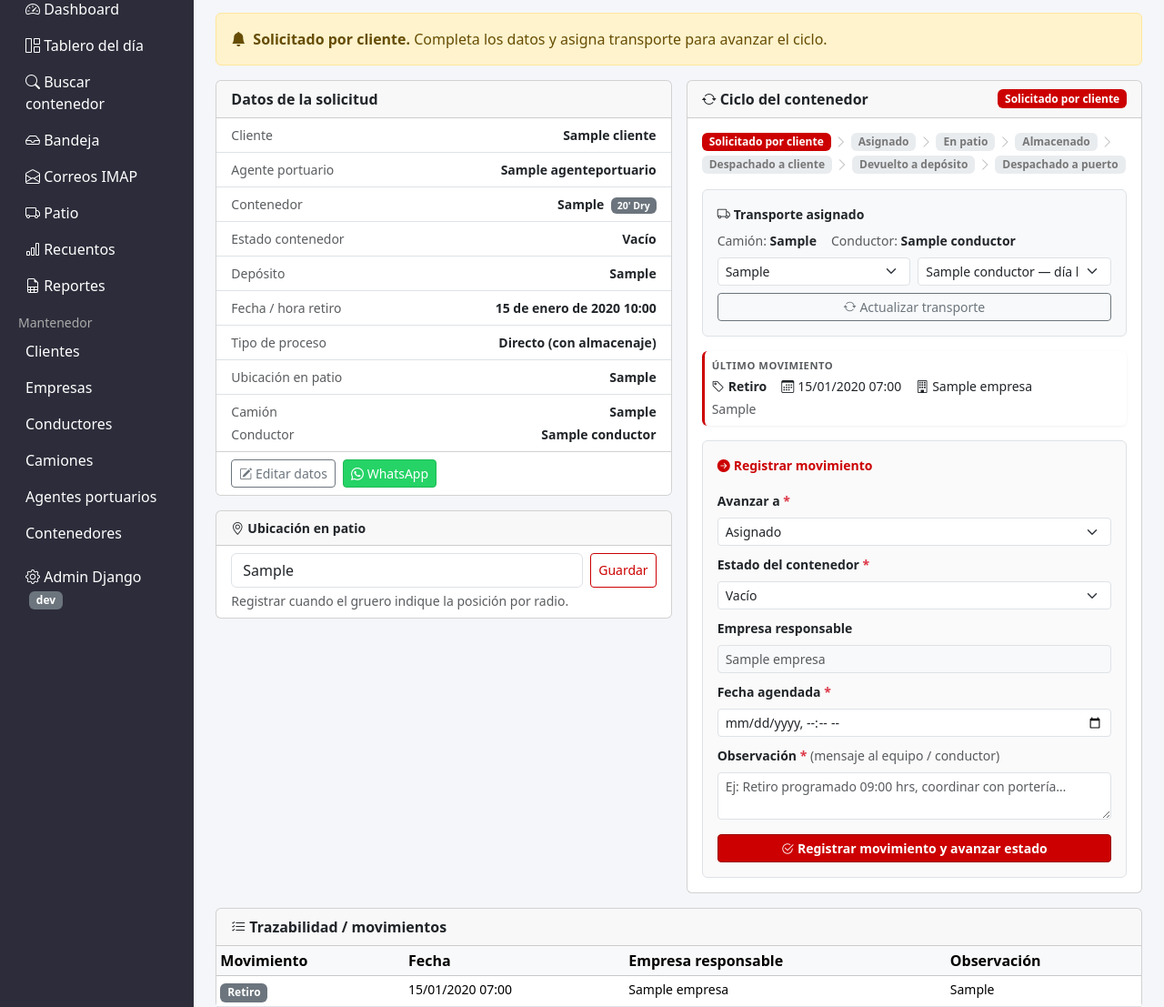
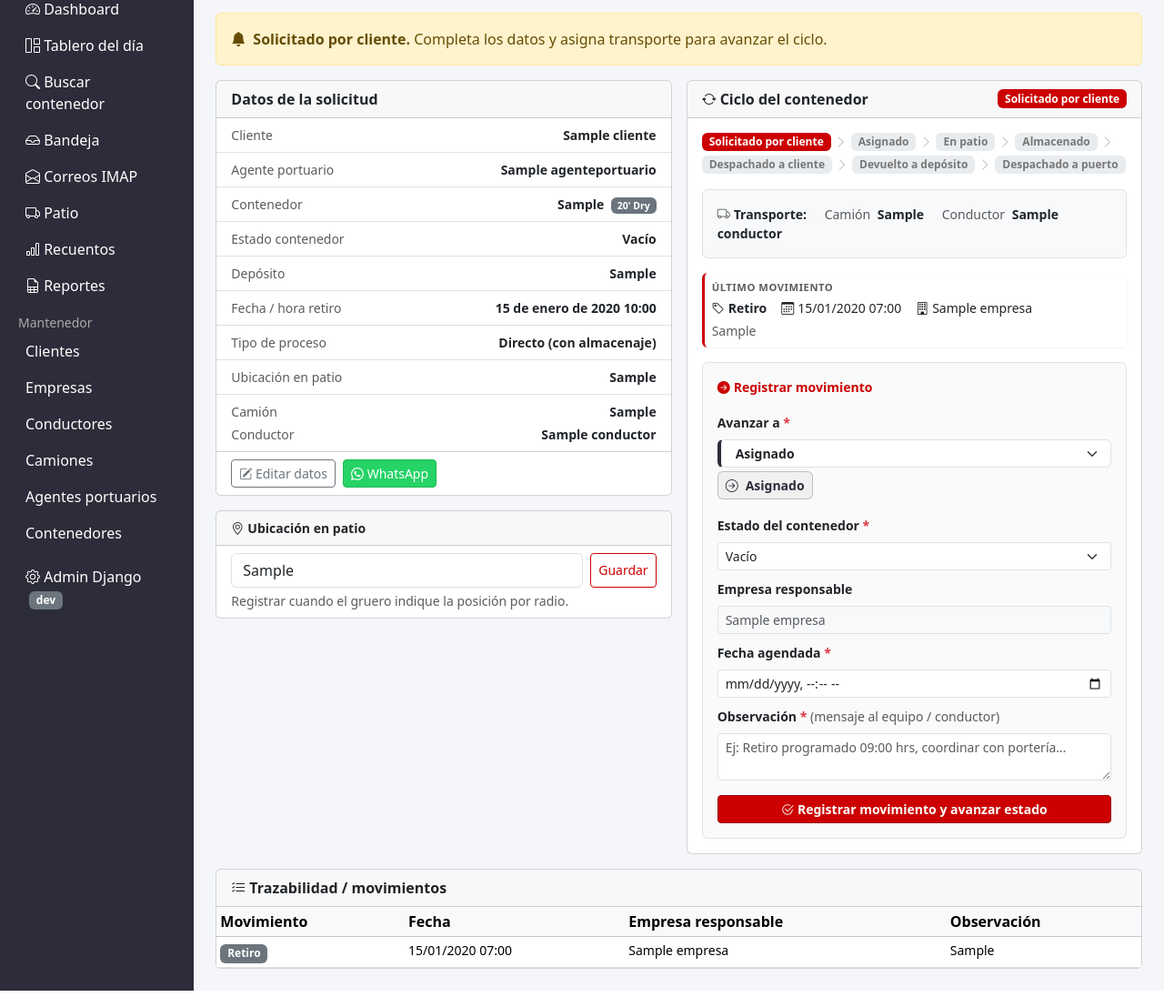
Before and after one commit to Amoyadev/estibapplafragua, a Django app: page /app/etas/1/ in a window 1280 px wide. Shown: the part 147-1254 px from the top of the page at 91% size. Run offline with Django 5.2, Linux system fonts and the light colour scheme; a user stored in the database is signed in; tables that the repository leaves empty hold one stand-in row (values such as "Sample post").

Commit message:
feat: disponibilidad conductores + selector de estado con color + transporte unificado

```diff
--- a/apps/operaciones/templates/operaciones/eta_detalle.html
+++ b/apps/operaciones/templates/operaciones/eta_detalle.html
@@ -136,61 +136,19 @@
                     </div>
                 </div>
 
-                {# ── Transporte asignado ── #}
-                {# Si el siguiente paso es un RETIRO, los selects van dentro del form de movimiento (abajo). #}
-                {# Si NO es retiro, aquí se puede actualizar el transporte de forma independiente.           #}
-                <div class="border rounded p-3 mb-3" style="background:#f8f9fa;">
-                    <p class="small fw-semibold mb-2">
-                        <i class="bi bi-truck me-1"></i>Transporte asignado
-                    </p>
-                    <div id="transporte-display" class="d-flex gap-3 mb-2 small">
-                        <span><span class="text-muted">Camión:</span>
-                            <strong id="txt-camion">{{ eta.camion.patente|default:"— sin asignar —" }}</strong>
+                {# ── Transporte asignado — solo display, editable dentro del form de movimiento ── #}
+                <div class="border rounded p-3 mb-3 small" style="background:#f8f9fa;">
+                    <span class="fw-semibold me-3">
+                        <i class="bi bi-truck me-1 text-muted"></i>Transporte:
                     </span>
-                        <span><span class="text-muted">Conductor:</span>
-                            <strong id="txt-conductor">{{ eta.conductor.nombre|default:"— sin asignar —" }}</strong>
+                    <span class="me-3">
+                        <span class="text-muted">Camión</span>
+                        <strong id="txt-camion" class="ms-1">{{ eta.camion.patente|default:"— sin asignar —" }}</strong>
                     </span>
-                    </div>
-                    {% if user|en_grupo:"Administrador,Coordinador" %}
-                    {# Formulario de actualización independiente — solo cuando NO hay un retiro pendiente #}
-                    {% if not siguiente_es_retiro %}
-                    <form method="post" action="{% url 'operaciones:eta_transporte' eta.pk %}" class="row g-2">
-                        {% csrf_token %}
-                        <div class="col-6">
-                            <select name="camion_id" class="form-select form-select-sm">
-                                <option value="">— sin camión —</option>
-                                {% for c in camiones %}
-                                    <option value="{{ c.pk }}" {% if eta.camion_id == c.pk %}selected{% endif %}>{{ c.patente }}</option>
-                                {% endfor %}
-                            </select>
-                        </div>
-                        <div class="col-6">
-                            <select name="conductor_id" class="form-select form-select-sm">
-                                <option value="">— sin conductor —</option>
-                                <optgroup label="✓ Disponibles">
-                                {% for item in conductores_info %}{% if item.disponible %}
-                                    <option value="{{ item.c.pk }}" {% if eta.conductor_id == item.c.pk %}selected{% endif %}>{{ item.c.nombre }}</option>
-                                {% endif %}{% endfor %}
-                                </optgroup>
-                                <optgroup label="✗ No disponibles ese día">
-                                {% for item in conductores_info %}{% if not item.disponible %}
-                                    <option value="{{ item.c.pk }}" {% if eta.conductor_id == item.c.pk %}selected{% endif %} style="color:#adb5bd;">{{ item.c.nombre }} — {{ item.motivo }}</option>
-                                {% endif %}{% endfor %}
-                                </optgroup>
-                            </select>
-                        </div>
-                        <div class="col-12">
-                            <button class="btn btn-sm btn-outline-secondary w-100">
-                                <i class="bi bi-arrow-repeat me-1"></i>Actualizar transporte
-                            </button>
-                        </div>
-                    </form>
-                    {% else %}
-                    <div class="small text-muted fst-italic">
-                        <i class="bi bi-info-circle me-1"></i>Cambia camión y conductor en el formulario de movimiento (abajo).
-                    </div>
-                    {% endif %}
-                    {% endif %}
+                    <span>
+                        <span class="text-muted">Conductor</span>
+                        <strong id="txt-conductor" class="ms-1">{{ eta.conductor.nombre|default:"— sin asignar —" }}</strong>
+                    </span>
                 </div>
 
                 {# ── Último movimiento ── #}
@@ -222,21 +180,29 @@
                     <form method="post" action="{% url 'operaciones:eta_movimiento' eta.pk %}" id="form-avance">
                         {% csrf_token %}
 
-                        {# ─ Avanzar a (selector de estados futuros) ─ #}
-                        <div class="mb-2">
+                        {# ─ Avanzar a (selector de estados futuros con color dinámico) ─ #}
+                        <div class="mb-3">
                             <label class="form-label small fw-semibold">
                                 Avanzar a <span class="text-danger">*</span>
                             </label>
-                            <select name="siguiente_paso_idx" id="sel-paso" class="form-select form-select-sm" required>
+                            <div class="position-relative">
+                                <select name="siguiente_paso_idx" id="sel-paso"
+                                        class="form-select form-select-sm ps-3"
+                                        style="border-left:4px solid #6c757d; border-radius:.375rem; font-weight:600; transition:border-color .2s;"
+                                        required>
                                     <option value="">— seleccionar estado destino —</option>
                                     {% for p in pasos_futuros %}
                                     <option value="{{ p.idx }}"
                                             data-retiro="{% if p.es_retiro %}1{% else %}0{% endif %}"
+                                            data-color="{{ p.color|default:'#6c757d' }}"
                                             {% if forloop.first %}selected{% endif %}>
                                         {{ p.label }}
                                     </option>
                                     {% endfor %}
                                 </select>
+                            </div>
+                            {# Chip indicador del estado seleccionado #}
+                            <div id="estado-chip" class="mt-1 d-inline-flex align-items-center gap-1 px-2 py-1 rounded small fw-semibold" style="display:none!important;font-size:.72rem;"></div>
                         </div>
 
                         {# ─ Estado del contenedor ─ #}
@@ -371,24 +337,62 @@
 {% block extra_js %}
 <script>
 (function () {
-    const sel = document.getElementById("sel-paso");
-    const bloque = document.getElementById("bloque-retiro");
-    const selCamion = document.getElementById("sel-camion");
-    const selConductor = document.getElementById("sel-conductor");
+    const sel        = document.getElementById("sel-paso");
+    const bloque     = document.getElementById("bloque-retiro");
+    const selCamion  = document.getElementById("sel-camion");
+    const selCond    = document.getElementById("sel-conductor");
+    const chip       = document.getElementById("estado-chip");
 
-    function toggleRetiro() {
-        if (!sel || !bloque) return;
-        const opt = sel.options[sel.selectedIndex];
-        const esRetiro = opt && opt.dataset.retiro === "1";
-        bloque.style.display = esRetiro ? "" : "none";
-        if (selCamion) selCamion.required = esRetiro;
-        if (selConductor) selConductor.required = esRetiro;
+    // ── Paleta de colores por estado (coincide con views.py _COLOR_PASO) ──
+    const ETIQUETAS = {
+        "En patio":               { color: "#0d6efd", icon: "bi-box-arrow-in-down",     bg: "#e7f1ff" },
+        "Almacenado":             { color: "#198754", icon: "bi-archive",                bg: "#d1e7dd" },
+        "Despachado a cliente":   { color: "#f59e0b", icon: "bi-box-arrow-right",        bg: "#fff3cd" },
+        "Devuelto a depósito":    { color: "#6f42c1", icon: "bi-box-arrow-in-left",      bg: "#ede9f8" },
+        "Despachado a puerto":    { color: "#CC0000", icon: "bi-ship",                   bg: "#fde8e8" },
+    };
+
+    function actualizarSelector() {
+        if (!sel) return;
+        const opt   = sel.options[sel.selectedIndex];
+        if (!opt || !opt.value) {
+            sel.style.borderLeftColor = "#6c757d";
+            if (chip) chip.style.display = "none";
+            return;
+        }
+
+        // Color del borde del select
+        const color = opt.dataset.color || "#6c757d";
+        sel.style.borderLeftColor = color;
+
+        // Chip indicador
+        if (chip) {
+            const info = ETIQUETAS[opt.text.trim()] || { color, icon: "bi-arrow-right-circle", bg: "#f0f0f0" };
+            chip.style.cssText = `display:inline-flex!important; background:${info.bg}; color:${info.color}; border:1px solid ${info.color}40;`;
+            chip.innerHTML = `<i class="bi ${info.icon} me-1"></i>${opt.text.trim()}`;
+        }
+
+        // Mostrar/ocultar bloque de retiro
+        const esRetiro = opt.dataset.retiro === "1";
+        if (bloque) bloque.style.display = esRetiro ? "" : "none";
+        if (selCamion)  selCamion.required  = esRetiro;
+        if (selCond)    selCond.required     = esRetiro;
     }
 
     if (sel) {
-        sel.addEventListener("change", toggleRetiro);
-        toggleRetiro(); // run on load for pre-selected option
+        sel.addEventListener("change", actualizarSelector);
+        actualizarSelector();   // inicializar con el valor pre-seleccionado
     }
+
+    // Sincronizar nombres en el display "Transporte" al cambiar camión/conductor
+    if (selCamion) selCamion.addEventListener("change", function () {
+        const el = document.getElementById("txt-camion");
+        if (el) el.textContent = this.value ? this.options[this.selectedIndex].text : "— sin asignar —";
+    });
+    if (selCond) selCond.addEventListener("change", function () {
+        const el = document.getElementById("txt-conductor");
+        if (el) el.textContent = this.value ? this.options[this.selectedIndex].text.split(" —")[0] : "— sin asignar —";
+    });
 })();
 </script>
 {% endblock %}
--- a/apps/operaciones/views.py
+++ b/apps/operaciones/views.py
@@ -584,12 +584,22 @@ class ETADetail(CualquierRol, DetailView):
             ctx["siguiente_es_retiro"] = False
         # Último movimiento para mostrarlo en el card
         ctx["ultimo_movimiento"] = self.object.movimientos.first()
+        # Paleta de colores por estado (para resaltar el selector "Avanzar a")
+        _COLOR_PASO = {
+            ETA.EstadoCiclo.SOLICITADO:        "#6c757d",
+            ETA.EstadoCiclo.ASIGNADO:          "#2c2c3a",
+            ETA.EstadoCiclo.EN_PATIO:          "#0d6efd",
+            ETA.EstadoCiclo.ALMACENADO:        "#198754",
+            ETA.EstadoCiclo.DESPACHADO_CLIENTE: "#f59e0b",
+            ETA.EstadoCiclo.DESPACHADO_PUERTO:  "#CC0000",
+        }
         # Todos los pasos futuros (para el selector de estado en el form)
         ctx["pasos_futuros"] = [
             {
                 "idx": p["idx"],
                 "label": p["label"],
                 "es_retiro": FLUJO_PASOS[p["idx"]].get("mov") == Movimiento.Tipo.RETIRO,
+                "color": _COLOR_PASO.get(FLUJO_PASOS[p["idx"]]["estado"], "#6c757d"),
             }
             for p in estados_flujo
             if p["futuro"]
```
Lines whose indentation alone changed are shown as unchanged.
